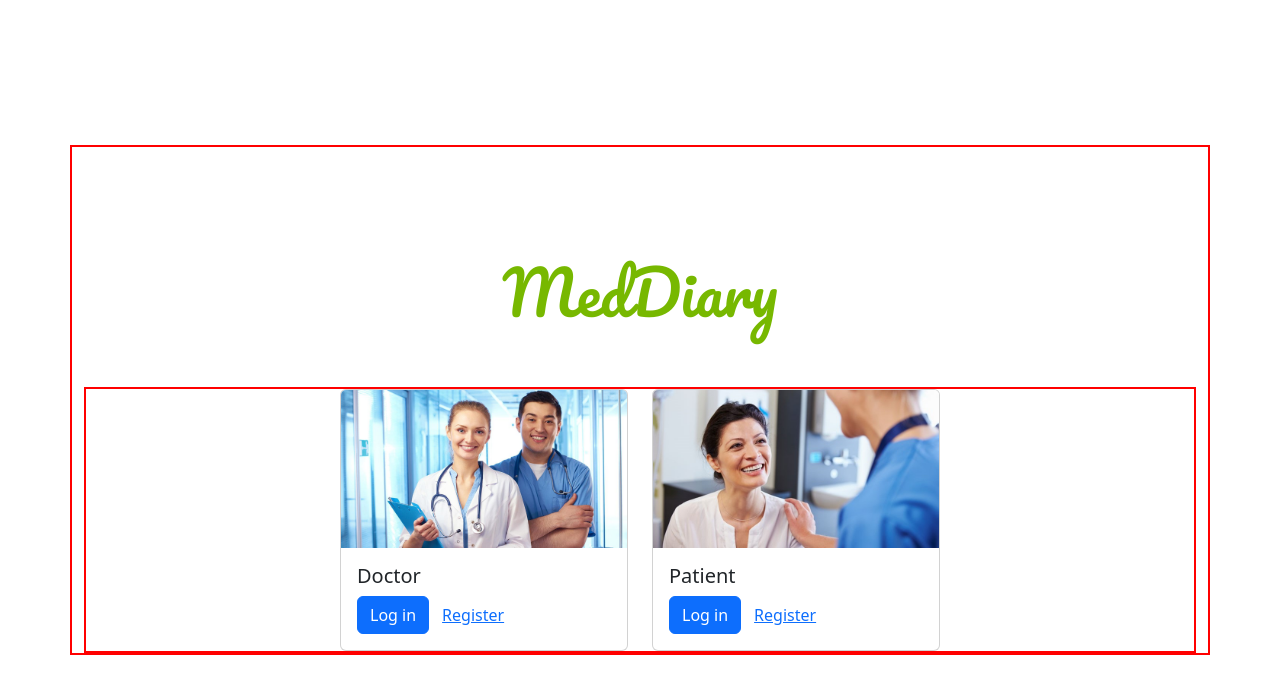
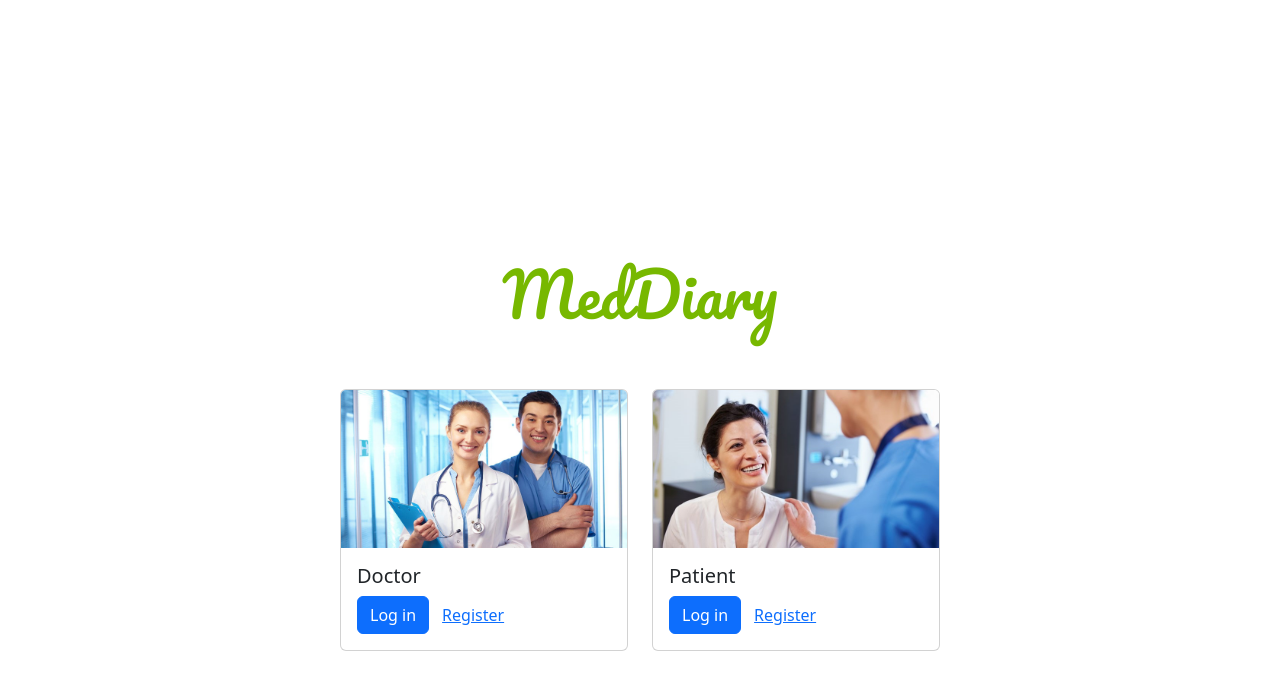
Before and after one commit to anhnguyen6535/MedDiary, a React (Create React App) app in the folder webapp/: page / in a window 1280 px wide. Shown: the top 694 px of the page. Built offline with nearby package versions, Linux system fonts and the light colour scheme.

Commit message:
Format Fixes

```diff
--- a/webapp/src/components/Login.js
+++ b/webapp/src/components/Login.js
@@ -58,6 +58,10 @@
       return Object.values(temp).every(x => x == "")
   }
 
+  const clickRegister = () => {
+    navigate('/register')
+  }
+
 
   return (
     <>
@@ -78,7 +82,7 @@
           <Button variant="primary" type="submit">
             Log in
           </Button>
-          <Button variant='link'>Register</Button>
+          <Button variant='link' onClick={clickRegister}>Register</Button>
         </div>
       </Form>
     </>
--- a/webapp/src/components/LogoHeader.js
+++ b/webapp/src/components/LogoHeader.js
@@ -13,11 +13,11 @@
 
   return (
     <Center>
-        <Container style={{border: '2px solid red'}}>
+        <Container>
             <div className='text-center' style={headStyle} >
                 <Logo size='60px'/>
             </div>
-            <Container style={{border: '2px solid red'}}>
+            <Container>
                 <Outlet/>
             </Container>
         </Container>
--- a/webapp/src/index.js
+++ b/webapp/src/index.js
@@ -4,6 +4,7 @@
 import App from './App';
 import reportWebVitals from './reportWebVitals';
 import { ContextProvider } from './hooks/useStateContext';
+import 'bootstrap/dist/css/bootstrap.css';
 
 const root = ReactDOM.createRoot(document.getElementById('root'));
 root.render(
```
Also changed, not shown: webapp/src/App.js (line endings or trailing spaces).
